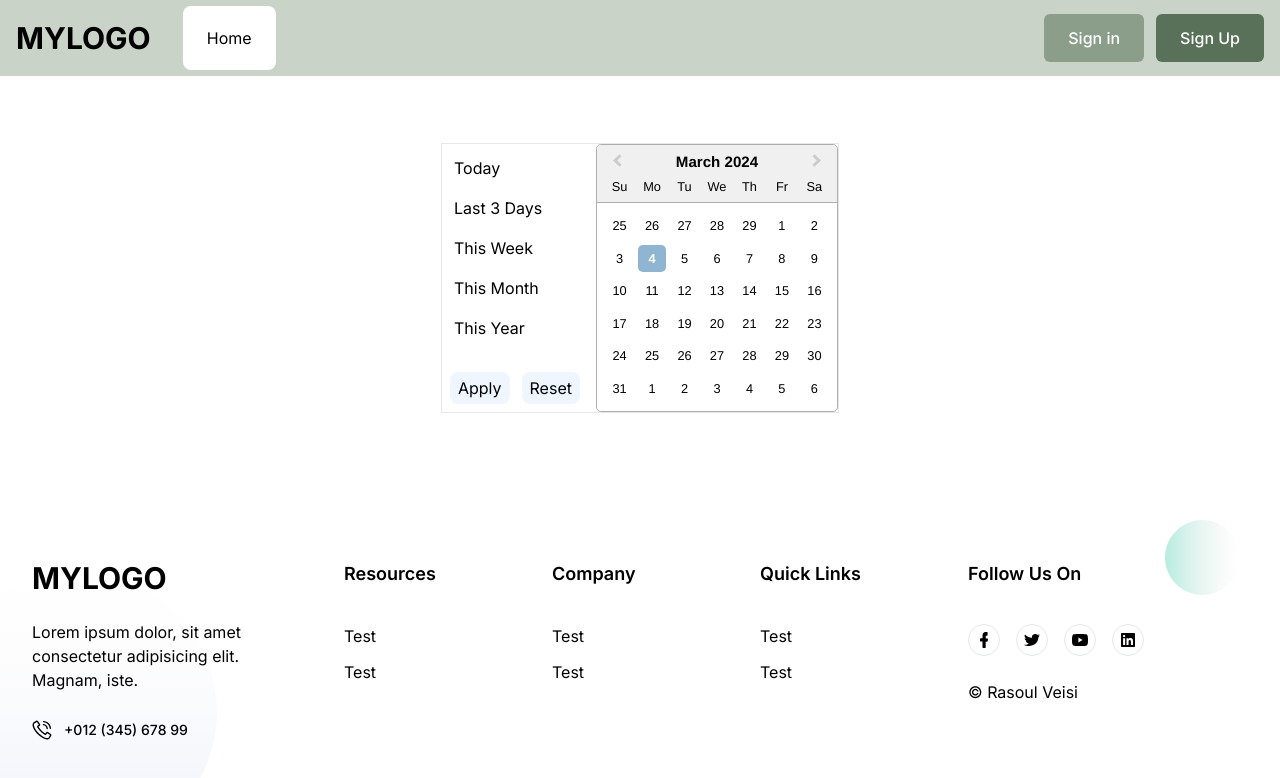
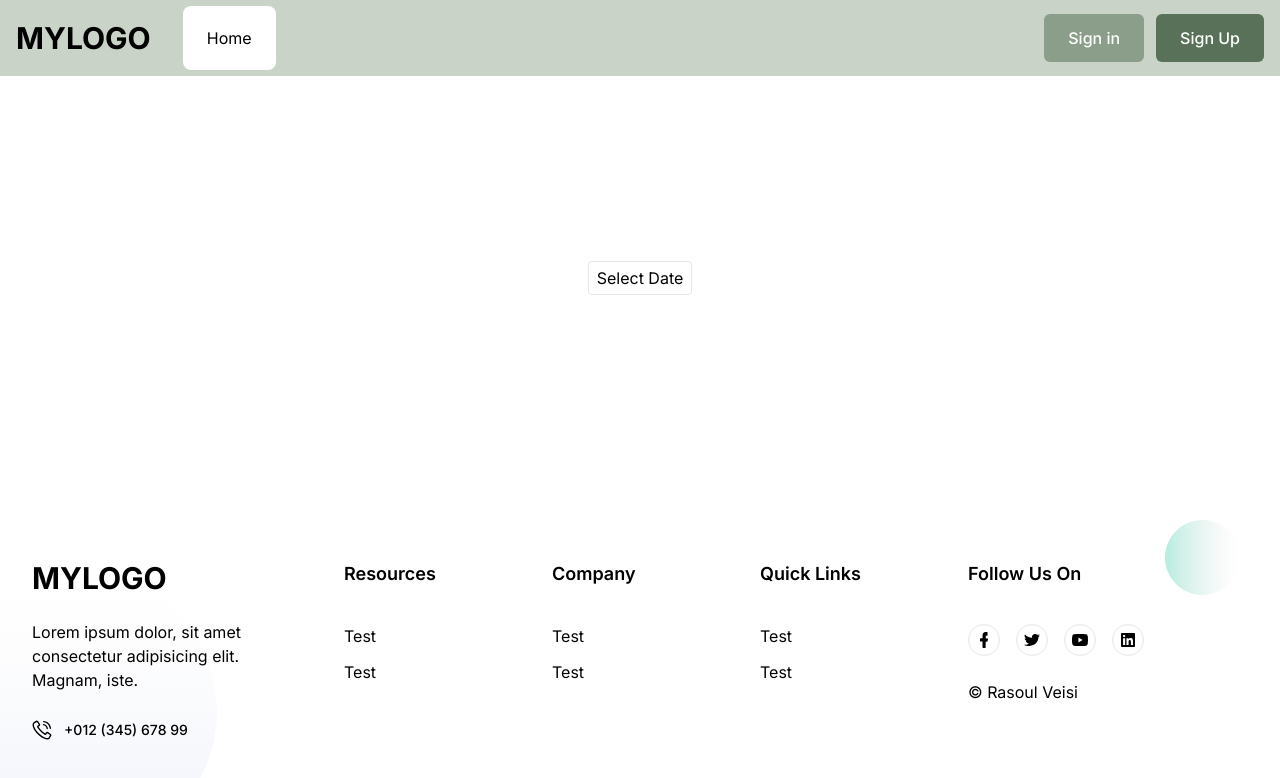
Before and after one commit to rasoulveisi/datepicker, a Next.js app: page / in a window 1280 px wide. Shown: the top 778 px of the page. Built offline with nearby package versions, Linux system fonts and the light colour scheme.

Commit message:
- implement datepicker toggle button - implement click outside listener

```diff
--- a/src/components/datepicker/Datepicker.tsx
+++ b/src/components/datepicker/Datepicker.tsx
@@ -1,17 +1,30 @@
-"use client"
+"use client";
+
 import DatePicker from "react-datepicker";
-import 'react-datepicker/dist/react-datepicker.css';
-import { useState } from "react";
+import "react-datepicker/dist/react-datepicker.css";
+import { useEffect, useRef, useState } from "react";
 
 type datepickerQuickActions = "today" | "last3Days" | "thisWeek" | "thisMonth" | "thisYear";
 
 export function Datepicker() {
-    const [startDate, setStartDate] = useState(new Date());
-    const [endDate, setEndDate] = useState<Date | null>(null);
-    const onChange = (dates: [start: Date, end: Date]) => {
+  const [date, setDate] = useState<{ startDate: Date | null; endDate: Date | null }>({ startDate: null, endDate: null });
+  const [isOpen, setIsOpen] = useState(false);
+  const datePickerRef = useRef<HTMLDivElement | null>(null);
+
+  const onDateChange = (dates: [start: Date, end: Date]) => {
     const [start, end] = dates;
-        setStartDate(start);
-        setEndDate(end);
+    setDate({ startDate: start, endDate: end });
+  };
+
+  const toggleDatePicker = () => setIsOpen(!isOpen);
+
+  const handleClickOutside = (event: React.MouseEvent<HTMLDivElement | Document> | MouseEvent) => {
+    if (isOpen && datePickerRef.current) {
+      const clickedTarget = event.target as Node;
+      if (!datePickerRef.current.contains(clickedTarget)) {
+        setIsOpen(false);
+      }
+    }
   };
 
   const handleQuickAction = (action: datepickerQuickActions) => {
@@ -19,25 +32,20 @@ export function Datepicker() {
 
     switch (action) {
       case "today":
-                setStartDate(today);
-                setEndDate(today);
+        setDate({ startDate: today, endDate: today });
         break;
       case "last3Days":
-                setStartDate(new Date(today.getTime() - (3 * 24 * 60 * 60 * 1000)));
-                setEndDate(today);
+        setDate({ startDate: new Date(today.getTime() - 3 * 24 * 60 * 60 * 1000), endDate: today });
         break;
       case "thisWeek":
         const startOfWeek = getStartOfWeek(today);
-                setStartDate(startOfWeek);
-                setEndDate(today);
+        setDate({ startDate: startOfWeek, endDate: today });
         break;
       case "thisMonth":
-                setStartDate(new Date(today.getFullYear(), today.getMonth(), 1));
-                setEndDate(today);
+        setDate({ startDate: new Date(today.getFullYear(), today.getMonth(), 1), endDate: today });
         break;
       case "thisYear":
-                setStartDate(new Date(today.getFullYear(), 0, 1));
-                setEndDate(today);
+        setDate({ startDate: new Date(today.getFullYear(), 0, 1), endDate: today });
         break;
       default:
         break;
@@ -46,40 +54,58 @@ export function Datepicker() {
 
   function getStartOfWeek(date: Date) {
     const day = date.getDay();
-        const diff = date.getDate() - day + (day === 0 ? -6 : 0); // adjust for Sunday
+    const diff = date.getDate() - day + (day === 0 ? -6 : 0);
     return new Date(date.setDate(diff));
   }
 
+  // Add event listeners on component mount and remove on unmount
+  useEffect(() => {
+    document.addEventListener("click", handleClickOutside);
+
+    return () => {
+      document.removeEventListener("click", handleClickOutside);
+    };
+  }, [isOpen]);
 
   return (
+    <div className="relative space-y-1">
+      <button className="border px-2 py-1 rounded" onClick={toggleDatePicker}>
+        {date.startDate && date.endDate ? `${date.startDate?.toLocaleDateString()} - ${date.endDate?.toLocaleDateString()}` : "Select Date"}
+      </button>
+      {isOpen && (
+        <section className="absolute z-50" ref={datePickerRef}>
           <div className="flex border gap-x-2">
             <div className="flex flex-col justify-between p-2">
               <ul className="space-y-2">
-                    <li className="hover:bg-slate-50 p-1"><button onClick={() => handleQuickAction('today')}>Today</button></li>
-                    <li className="hover:bg-slate-50 p-1"><button onClick={() => handleQuickAction('last3Days')}>Last 3 Days</button></li>
-                    <li className="hover:bg-slate-50 p-1"><button onClick={() => handleQuickAction('thisWeek')}>This Week</button></li>
-                    <li className="hover:bg-slate-50 p-1"><button onClick={() => handleQuickAction('thisMonth')}>This Month</button></li>
-                    <li className="hover:bg-slate-50 p-1"><button onClick={() => handleQuickAction('thisYear')}>This Year</button></li>
+                <li className="hover:bg-slate-50 p-1">
+                  <button onClick={() => handleQuickAction("today")}>Today</button>
+                </li>
+                <li className="hover:bg-slate-50 p-1">
+                  <button onClick={() => handleQuickAction("last3Days")}>Last 3 Days</button>
+                </li>
+                <li className="hover:bg-slate-50 p-1">
+                  <button onClick={() => handleQuickAction("thisWeek")}>This Week</button>
+                </li>
+                <li className="hover:bg-slate-50 p-1">
+                  <button onClick={() => handleQuickAction("thisMonth")}>This Month</button>
+                </li>
+                <li className="hover:bg-slate-50 p-1">
+                  <button onClick={() => handleQuickAction("thisYear")}>This Year</button>
+                </li>
               </ul>
               <div className="flex gap-3">
                 <button className="bg-blue-50 rounded-lg px-2 py-1">Apply</button>
                 <button className="bg-blue-50 rounded-lg px-2 py-1">Reset</button>
               </div>
             </div>
-            <DatePicker
-                selected={startDate}
-                onChange={onChange}
-                startDate={startDate}
-                endDate={endDate}
-                selectsRange
-                inline
-            />
+            <DatePicker selected={date.startDate} onChange={onDateChange} startDate={date.startDate} endDate={date.endDate} selectsRange inline />
           </div>
-    )
+        </section>
+      )}
+    </div>
+  );
 }
 
-// TODO: implement 5 quick action for today, last three days, this week, this month, this year
-// TODO: implement datepicker button and show toggler - use click outside listener
 // TODO: implement query generator service which generate query params for browser and api request
 // TODO: apply button will send start and end date to the parent component
 // TODO: reset button will be reset the date to the default start and end date which is received form component input
```
Lines whose indentation alone changed are shown as unchanged.
